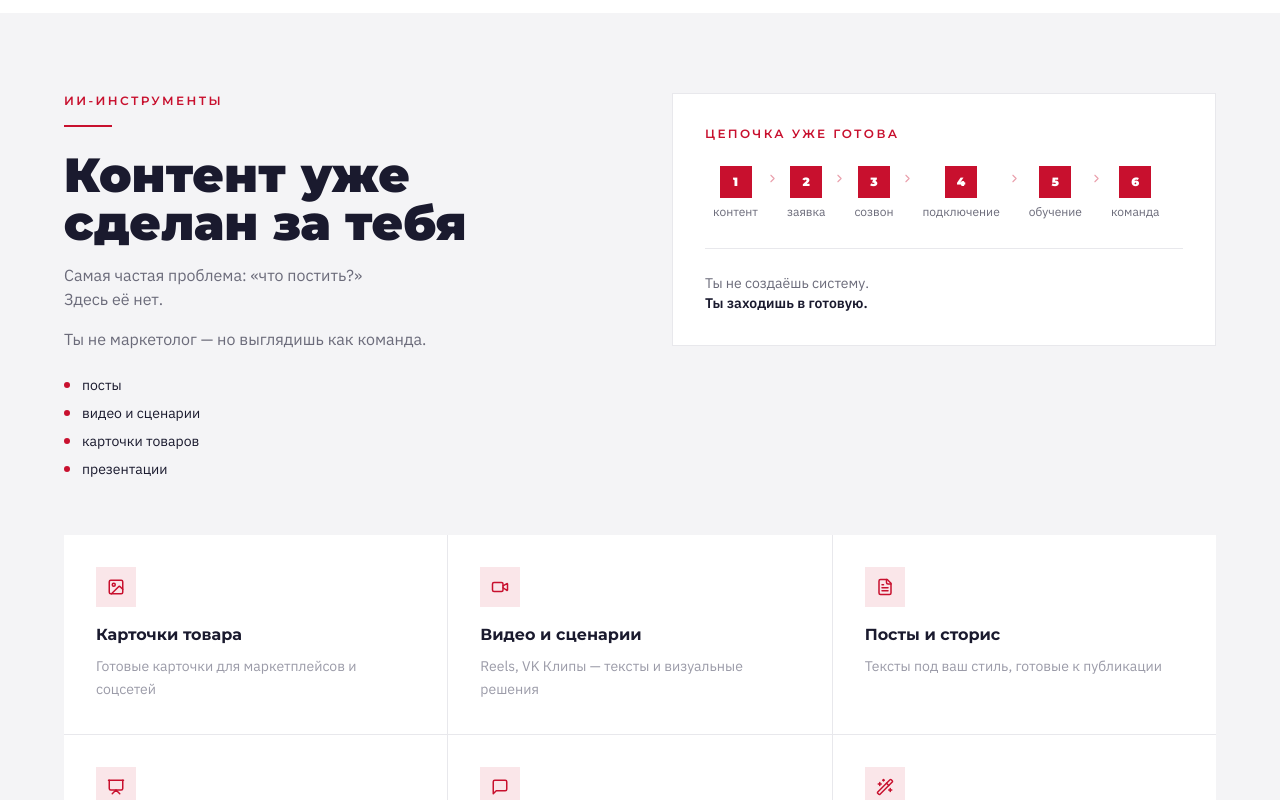
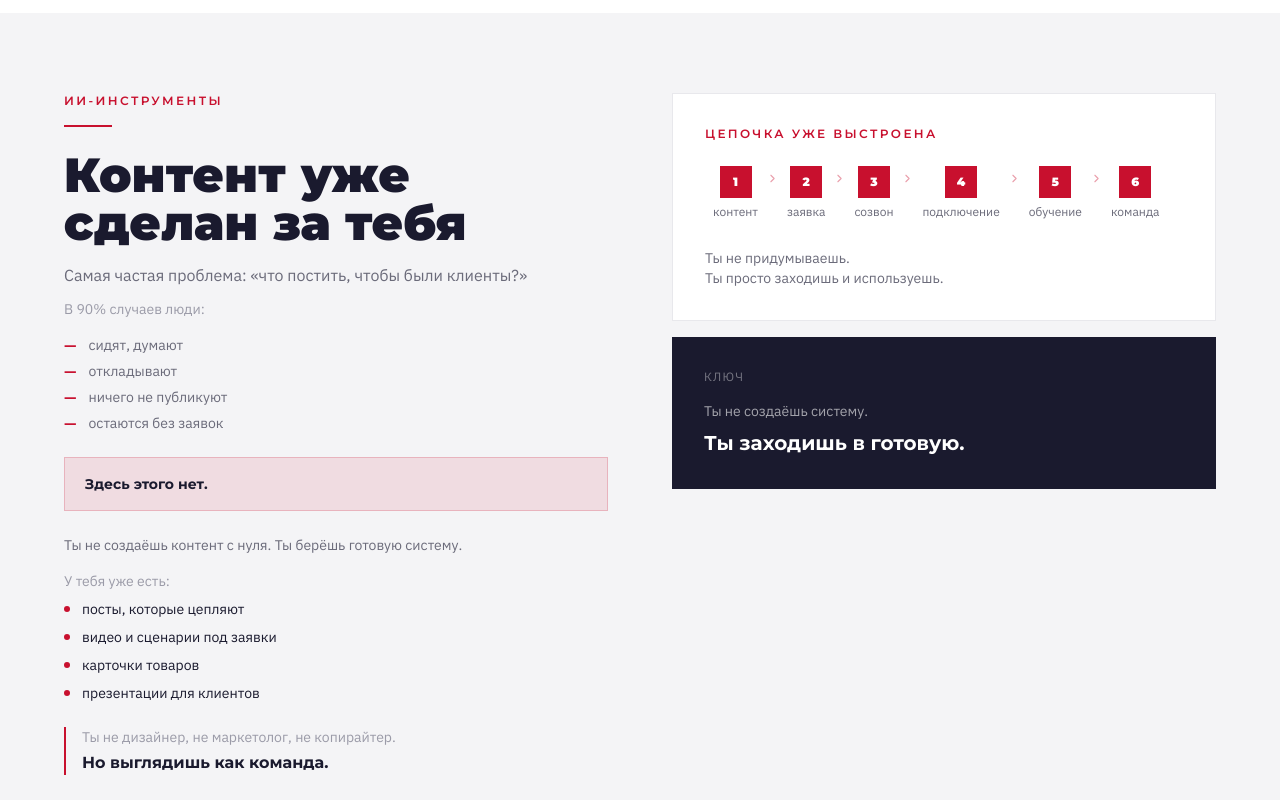
Before and after one commit to pr-poehali-dev/famall-landing-project, a React (Vite) app: page / in a window 1280 px wide. Shown: the part 6140-6940 px from the top of the page. Built offline with nearby package versions, Linux system fonts and the light colour scheme.

Commit message:
docs: Ready-to-use content system

```diff
--- a/src/pages/Index.tsx
+++ b/src/pages/Index.tsx
@@ -631,30 +631,56 @@ export default function Index() {
       <section className="py-20 px-4 bg-famall-platinum" id="ai">
         <div className="max-w-6xl mx-auto">
           <div className="grid md:grid-cols-2 gap-16 items-start mb-14">
+            {/* LEFT */}
             <div>
               <div className="text-xs font-montserrat font-semibold tracking-[0.2em] uppercase text-famall-red mb-4 reveal">ИИ-инструменты</div>
               <div className="w-12 h-0.5 bg-famall-red mb-6 reveal" />
               <h2 className="font-montserrat font-black text-4xl md:text-5xl leading-tight text-famall-dark mb-4 reveal delay-100">
                 Контент уже<br />сделан за тебя
               </h2>
-              <p className="font-ibm text-famall-silver-dark mb-4 reveal delay-200">
-                Самая частая проблема: «что постить?»<br />Здесь её нет.
+              <p className="font-ibm text-famall-silver-dark mb-3 reveal delay-150">
+                Самая частая проблема: «что постить, чтобы были клиенты?»
               </p>
-              <p className="font-ibm text-famall-silver-dark mb-6 reveal delay-200">
-                Ты не маркетолог — но выглядишь как команда.
+              <p className="font-ibm text-sm text-famall-silver mb-4 reveal delay-150">В 90% случаев люди:</p>
+              <div className="space-y-1.5 mb-6 reveal delay-200">
+                {["сидят, думают", "откладывают", "ничего не публикуют", "остаются без заявок"].map((item, i) => (
+                  <div key={i} className="flex items-center gap-3">
+                    <span className="text-famall-red font-bold text-base leading-none">—</span>
+                    <span className="font-ibm text-sm text-famall-silver-dark">{item}</span>
+                  </div>
+                ))}
+              </div>
+              <div className="bg-famall-red/10 border border-famall-red/20 px-5 py-4 mb-6 reveal delay-200">
+                <p className="font-montserrat font-bold text-sm text-famall-dark">Здесь этого нет.</p>
+              </div>
+              <p className="font-ibm text-sm text-famall-silver-dark mb-4 reveal delay-300">
+                Ты не создаёшь контент с нуля. Ты берёшь готовую систему.
               </p>
-              <div className="space-y-2 reveal delay-300">
-                {["посты", "видео и сценарии", "карточки товаров", "презентации"].map((item, i) => (
+              <p className="font-ibm text-sm text-famall-silver mb-2 reveal delay-300">У тебя уже есть:</p>
+              <div className="space-y-2 mb-6 reveal delay-300">
+                {[
+                  "посты, которые цепляют",
+                  "видео и сценарии под заявки",
+                  "карточки товаров",
+                  "презентации для клиентов",
+                ].map((item, i) => (
                   <div key={i} className="flex items-center gap-3">
                     <div className="w-1.5 h-1.5 bg-famall-red rounded-full flex-shrink-0" />
                     <span className="font-ibm text-sm text-famall-dark">{item}</span>
                   </div>
                 ))}
               </div>
+              <div className="border-l-2 border-famall-red pl-4 reveal delay-400">
+                <p className="font-ibm text-sm text-famall-silver mb-1">Ты не дизайнер, не маркетолог, не копирайтер.</p>
+                <p className="font-montserrat font-bold text-famall-dark">Но выглядишь как команда.</p>
               </div>
-            <div className="bg-white border border-famall-platinum-dark p-8 reveal delay-200">
-              <div className="text-xs font-montserrat font-semibold tracking-[0.2em] uppercase text-famall-red mb-5">Цепочка уже готова</div>
-              <div className="flex flex-wrap items-start gap-0">
+            </div>
+
+            {/* RIGHT */}
+            <div className="space-y-4 reveal delay-200">
+              <div className="bg-white border border-famall-platinum-dark p-8">
+                <div className="text-xs font-montserrat font-semibold tracking-[0.2em] uppercase text-famall-red mb-5">Цепочка уже выстроена</div>
+                <div className="flex flex-wrap items-start gap-0 mb-6">
                   {["контент", "заявка", "созвон", "подключение", "обучение", "команда"].map((step, i, arr) => (
                     <div key={step} className="flex items-start">
                       <div className="flex flex-col items-center px-2 py-1">
@@ -669,11 +695,14 @@ export default function Index() {
                     </div>
                   ))}
                 </div>
-              <div className="mt-6 pt-6 border-t border-famall-platinum-dark">
                 <p className="font-ibm text-sm text-famall-silver-dark">
-                  Ты не создаёшь систему.<br />
-                  <span className="font-semibold text-famall-dark">Ты заходишь в готовую.</span>
+                  Ты не придумываешь.<br />Ты просто заходишь и используешь.
                 </p>
+              </div>
+              <div className="bg-famall-dark p-8">
+                <p className="font-ibm text-xs text-white/40 uppercase tracking-widest mb-4">Ключ</p>
+                <p className="font-ibm text-sm text-white/60 mb-2">Ты не создаёшь систему.</p>
+                <p className="font-montserrat font-bold text-xl text-white">Ты заходишь в готовую.</p>
               </div>
             </div>
           </div>
```
Lines whose indentation alone changed are shown as unchanged.
